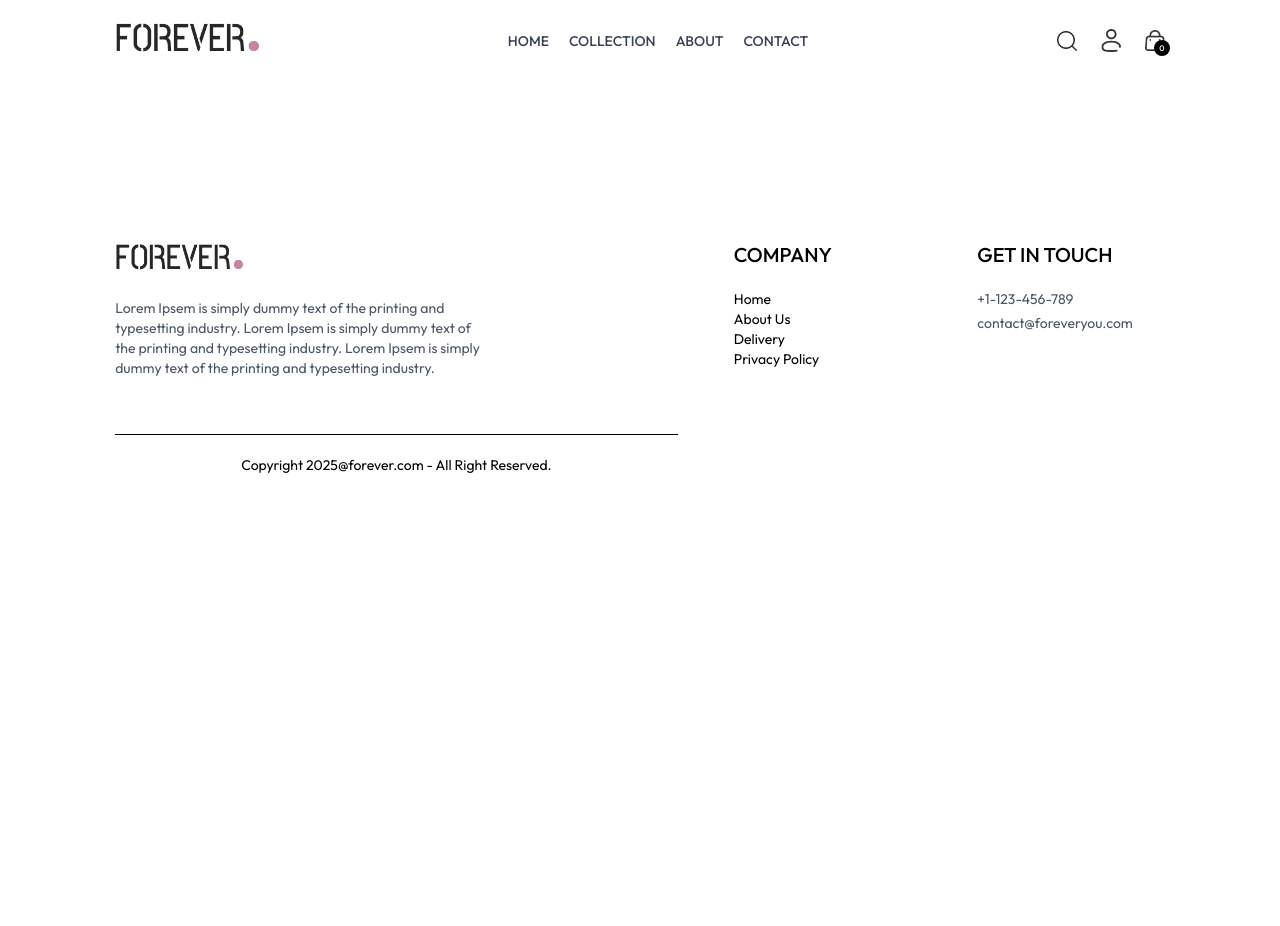
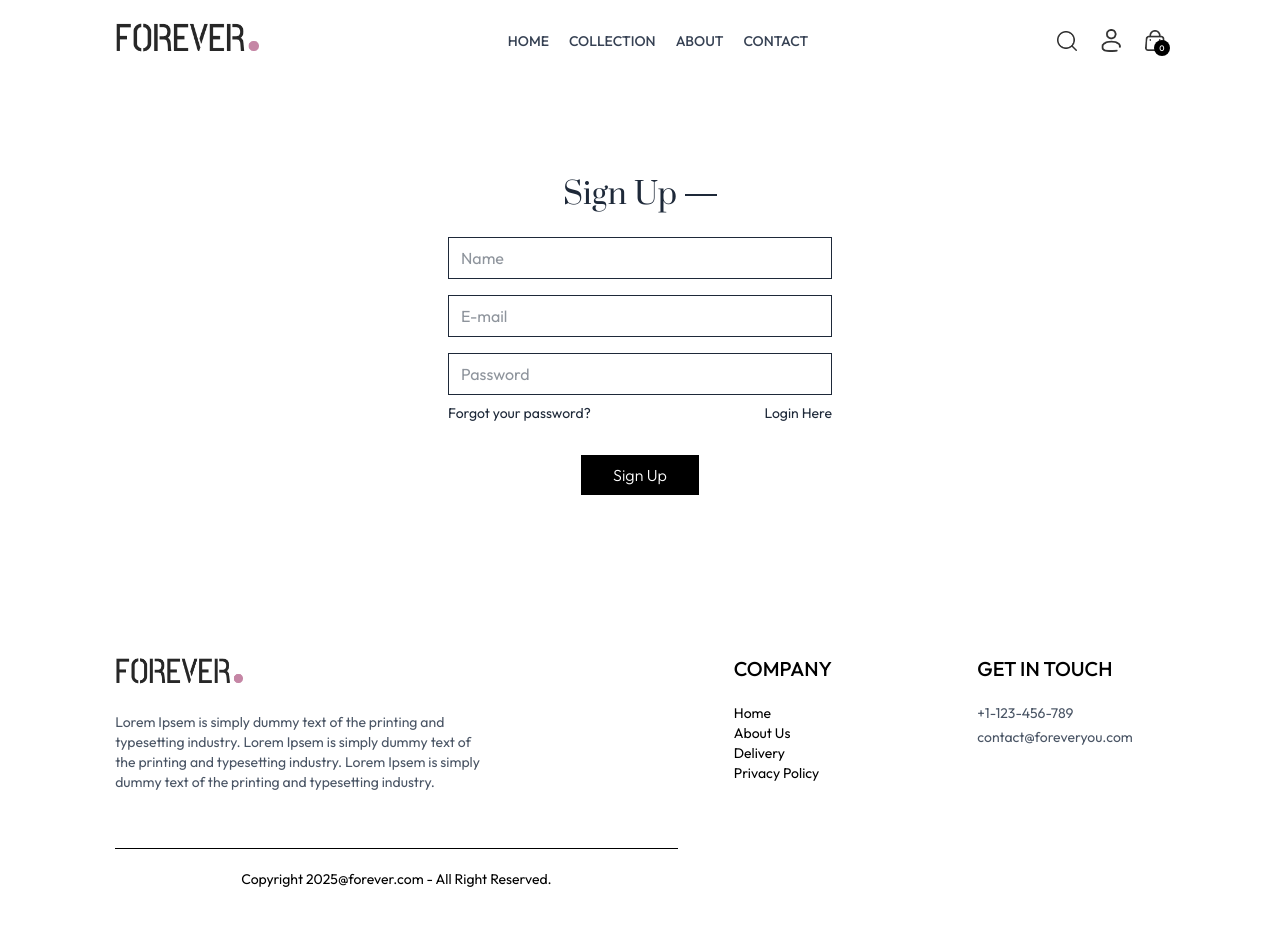
Before and after one commit to Hermi-101/forever-closing, a React (Vite) app in the folder frontend/: page /login in a window 1280 px wide. Shown: the top 926 px of the page. Before the commit the page ends 800 px from the top, so only its background shows below. Built offline with nearby package versions, Linux system fonts and the light colour scheme.

Commit message:
Created login page

```diff
--- a/frontend/src/components/Navbar.jsx
+++ b/frontend/src/components/Navbar.jsx
@@ -29,9 +29,9 @@
         </NavLink>
       </ul>
       <div onClick={()=>setShowSearch(true)} className=' flex items-center gap-6'>
-        <img src={assets.search_icon} className='w-5 cursor-pointer' />
+       <img src={assets.search_icon} className='w-5 cursor-pointer' />
         <div className=' group relative'>
-            <img src={assets.profile_icon} className='w-5 cursor-pointer' />
+            <Link to='/login'><img src={assets.profile_icon} className='w-5 cursor-pointer' /></Link>
             <div className='group-hover:block hidden absolute dropdown-menu right-0 pt-4' >
                 <div className='flex flex-col gap-2 w-36 py-3 px-5 bg-slate-100 text-gray-500 rounded' >
                     <p className='cursor-pointer hover:text-black'>My Profile</p>
--- a/frontend/src/pages/Login.jsx
+++ b/frontend/src/pages/Login.jsx
@@ -1,10 +1,32 @@
-import React from 'react'
+import React, { useState } from 'react'
 
 const Login = () => {
+
+  const [currentState, setCurrentState] = useState('Sign Up')
+
+  const onSubmitHandler = async (event) => {
+    event.preventDefault()
+  }
+
   return (
-    <div>
-
-    </div>
+    <form onSubmit={onSubmitHandler} className='flex flex-col items-center w-[90%] sm:max-w-96 m-auto mt-14 gap-4 text-gray-800'>
+      <div className='inline-flex items-center gap-2 mb-2 mt-10'>
+        <p className='prata-regular text-3xl'>{currentState}</p>
+        <hr className='border-none h-[1.5px] w-8 bg-gray-800'/>
+      </div>
+      {currentState === 'Login' ? '' : <input type='text' className='w-full px-3 py-2 border border-gray-800' placeholder='Name' required/>}
+      <input type='email' className='w-full px-3 py-2 border border-gray-800' placeholder='E-mail' required/>
+      <input type='password' className='w-full px-3 py-2 border border-gray-800' placeholder='Password' required />
+      <div className='w-full flex justify-between text-sm mt-[-8px]'>
+        <p className='cursor-pointer'>Forgot your password?</p>
+        {
+          currentState === 'Login'
+          ? <p onClick={()=>setCurrentState('Sign Up')} className='cursor-pointer'>Create account</p>
+          : <p onClick={()=>setCurrentState('Sign In')} className='cursor-pointer'>Login Here</p>
+        }
+      </div>
+      <button className='bg-black text-white font-light px-8 py-2 mt-4'>{currentState}</button>
+    </form>
   )
 }
 
```
